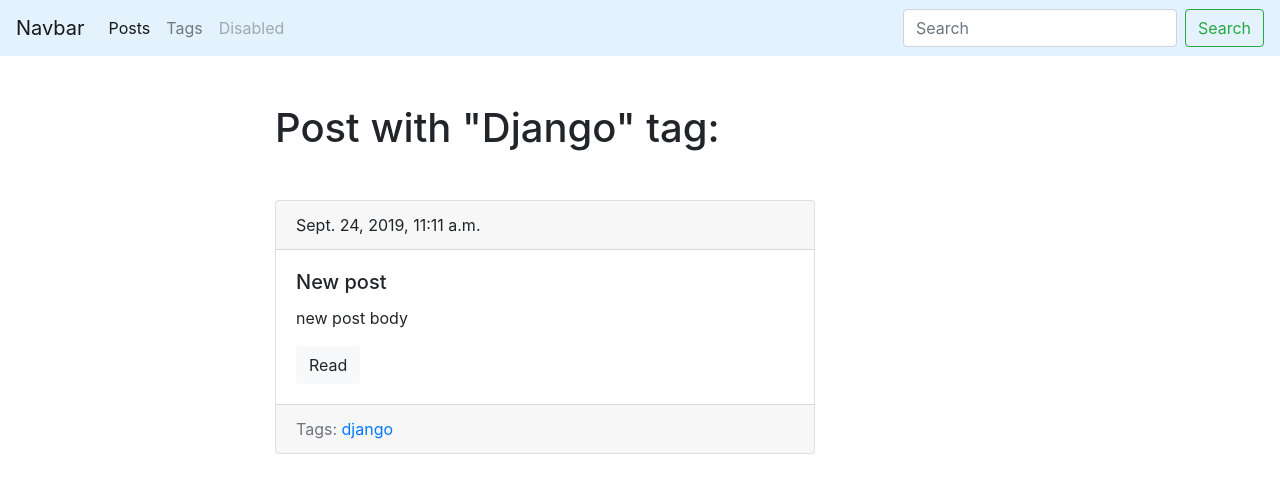
After one commit to kmv1712/my_first_django_blog, a Django app: page /blog/tag/django in a window 1280 px wide. The commit adds this page. Shown: the top 493 px of the page. Run offline with Django 3.2, Linux system fonts and the light colour scheme; data comes from the database, SQL or seed files in the repository; some libraries are stand-ins or nearby versions.

Commit message:
Разобрался с класссами и миксинами

```diff
--- a/app/blogengine/blog/models.py
+++ b/app/blogengine/blog/models.py
@@ -21,5 +21,8 @@ class Tag(models.Model):
     title = models.CharField(max_length=50)
     slug = models.SlugField(max_length=50, unique=True)
 
+    def get_absolute_url(self):
+        return reverse('tag_detail_url', kwargs={'slug': self.slug})
+
     def __str__(self):
         return '{}'.format(self.title)
--- /dev/null
+++ b/app/blogengine/blog/templates/blog/includes/post_card_template.html
@@ -0,0 +1,16 @@
+<div class="card mb-4">
+    <div class="card-header">
+        {{ post.date_pub }}
+    </div>
+    <div class="card-body">
+        <h5 class="card-title">{{ post.title }}</h5>
+        <p class="card-text">{{ post.body|truncatewords:15 }}</p>
+        <a href="{{ post.get_absolute_url }}" class="btn btn-light">Read</a>
+    </div>
+    <div class="card-footer text-muted">
+        Tags:
+        {% for tag in post.tags.all %}
+            <a href="{{ tag.get_absolute_url }}">{{ tag.title }}</a>
+        {% endfor %}
+    </div>
+</div>
--- a/app/blogengine/blog/templates/blog/tag_detail.html
+++ b/app/blogengine/blog/templates/blog/tag_detail.html
@@ -0,0 +1,15 @@
+{% extends 'blog/base_blog.html' %}
+
+{% block title %}
+{{ tag.title }} - {{ block.super }}
+{% endblock %}
+
+{% block content %}
+<h1 class="mb-5">
+    Post with "{{ tag.title|title }}" tag:
+</h1>
+
+{% for post in tag.posts.all %}
+    {% include 'blog/includes/post_card_template.html' %}
+{% endfor %}
+{% endblock %}
--- a/app/blogengine/blog/templates/blog/tags_list.html
+++ b/app/blogengine/blog/templates/blog/tags_list.html
@@ -7,6 +7,6 @@
 {% block content %}
     <h1 class="mb-5">Tags</h1>
     {% for tag in tags %}
-        <h3>{{ tag.title }}</h3>
+        <h3><a href="{{ tag.get_absolute_url }}">{{ tag.title }}</a></h3>
     {% endfor %}
 {% endblock %}
--- a/app/blogengine/blog/urls.py
+++ b/app/blogengine/blog/urls.py
@@ -4,7 +4,7 @@ from .views import *
 
 urlpatterns = [
     path('', posts_list, name='posts_list_url'),
-    path('post/<str:slug>/', post_detail, name='post_detail_url'),
+    path('post/<str:slug>/', PostDetail.as_view(), name='post_detail_url'),
     path('tags/', tags_list, name='tags_list_url'),
-    path('tag/<str:slug>', tag_detail, name='tag_detail_url')
+    path('tag/<str:slug>', TagDetail.as_view(), name='tag_detail_url')
 ]
--- /dev/null
+++ b/app/blogengine/blog/utils.py
@@ -0,0 +1,14 @@
+from django.shortcuts import render
+from django.shortcuts import get_object_or_404
+
+from .models import *
+
+
+class ObjectDetailMixin:
+    model = None
+    template = None
+
+    def get(self, request, slug):
+        # post = Post.objects.get(slug__iexact=slug)
+        obj = get_object_or_404(self.model, slug__iexact=slug)
+        return render(request, self.template, context={self.model.__name__.lower(): obj})
--- a/app/blogengine/blog/views.py
+++ b/app/blogengine/blog/views.py
@@ -1,6 +1,9 @@
 from django.shortcuts import render
+from django.shortcuts import get_object_or_404
+from django.views.generic import View
 
 from .models import Post, Tag
+from .utils import ObjectDetailMixin
 
 
 # Create your views here.
@@ -9,16 +12,16 @@ def posts_list(request):
     return render(request, 'blog/index.html', context={'posts': posts})
 
 
-def post_detail(request, slug):
-    post = Post.objects.get(slug__iexact=slug)
-    return render(request, 'blog/post_detail.html', context={'post': post})
+class PostDetail(ObjectDetailMixin, View):
+    model = Post
+    template = 'blog/post_detail.html'
+
+
+class TagDetail(ObjectDetailMixin, View):
+    model = Tag
+    template = 'blog/tag_detail.html'
 
 
 def tags_list(request):
     tags = Tag.objects.all()
     return render(request, 'blog/tags_list.html', context={'tags': tags})
-
-
-def post_detail(request, slug):
-    tag = Tag.objects.get(slug__iexact=slug)
-    return render(request, 'blog/tag_detail.html', context={'tag': tag})
```
Also changed, not shown: app/blogengine/blog/templates/blog/index.html (+1 -11 lines).
